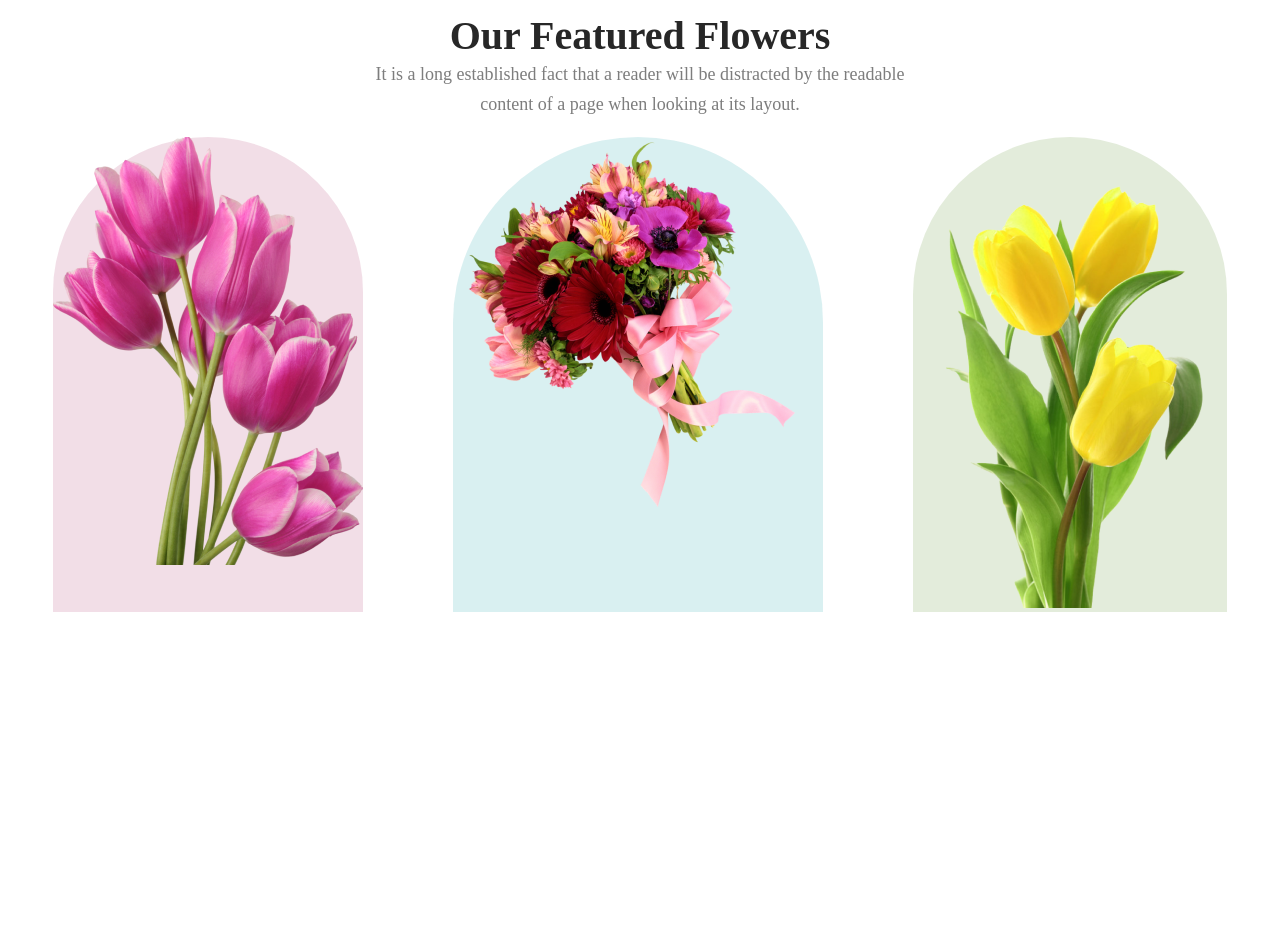
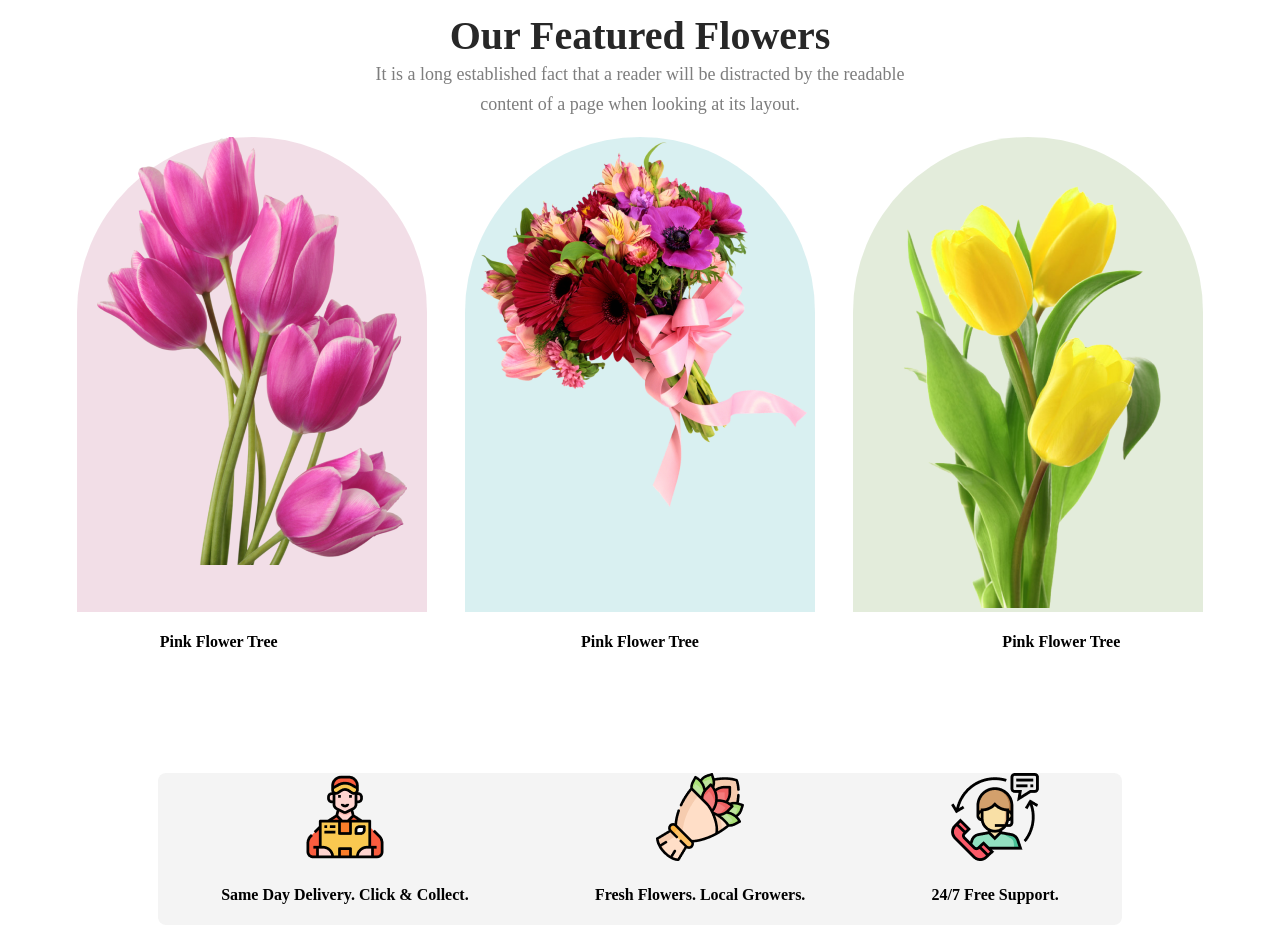
Before and after one commit to fahimahmad3717/first-assignment, a plain HTML site: page index.html in a window 1280 px wide. Shown: the part 860-1793 px from the top of the page. Before the commit the page ends 1480 px from the top, so only its background shows below. Drawn offline with Linux system fonts and the light colour scheme.

Commit message:
shed and images chang

```diff
--- a/index.html
+++ b/index.html
@@ -13,9 +13,11 @@
         <div class="benner">
             <div class="benner-cont">
                 <h1 class="benner-title">Let's make beautiful flowers a part of your life.</h1>
-                    <p class="benner-text">It is a long established fact that a reader will be distracted by the readable content of a page when looking at its layout. The point of using Lorem Ipsum is that it has a more-or-less normal distribution of letters.</p>
+                <p class="benner-text">It is a long established fact that a reader will be distracted by the readable
+                    content of a page when looking at its layout. The point of using Lorem Ipsum is that it has a
+                    more-or-less normal distribution of letters.</p>
 
-                    <button class="button">Shop Now</button>
+                <button class="button">Shop Now</button>
             </div>
             <img class="profile-pic" src="images/pngwing 10.png" alt="loading">
         </div>
@@ -24,14 +26,46 @@
         <div class="section">
             <section>
                 <h3 class="section-title">Our Featured Flowers</h3>
-                <p class="section-text">It is a long established fact that a reader will be distracted by the readable <br> content of a page when looking at its layout.</p>
+                <p class="section-text">It is a long established fact that a reader will be distracted by the readable
+                    <br> content of a page when looking at its layout.
+                </p>
             </section>
-        </div>
-        <div class="img-main">
-            <div class="img1"><img src="images/1.png" alt="loading"></div>
-            <div class="img2"><img src="images/2.png" alt="loading"></div>
-            <div class="img3"><img src="images/3.png" alt="loading"></div>
-        </div>
+
+            <div class="img-main">
+                <div class="img-main1">
+                    <img class="img-i" src="images/1.png" alt="">
+                    </img>
+                </div>
+                <div class="img-main2">
+                    <img class="img-i" src="images/2.png" alt="">
+                    </img>
+                </div>
+                <div class="img-main3">
+                    <img class="img-i" src="images/3.png" alt="">
+                    </img>
+                </div>
+            </div>
+
+            <div class="img-head">
+                <h4 class="img-title">Pink Flower Tree</h4>
+                <h4 class="img-title">Pink Flower Tree</h4>
+                <h4 class="img-title">Pink Flower Tree</h4>
+            </div>
+
+            <div class="shed-section">
+                <div class="shed-info">
+                    <img src="images/shed1.png" alt="" class="shed-icon">
+                    <h4 class="shed-dis">Same Day Delivery. Click & Collect.</h4>
+                </div>
+                <div class="shed-info">
+                    <img src="images/shed2.png" alt="" class="shed-icon">
+                    <h4 class="shed-dis">Fresh Flowers. Local Growers.</h4>
+                </div>
+                <div class="shed-info">
+                    <img src="images/shed3.png" alt="" class="shed-icon">
+                    <h4 class="shed-dis">24/7 Free Support.</h4>
+                </div>
+            </div>
 
     </main>
     <footer>
--- a/style.css
+++ b/style.css
@@ -62,22 +62,48 @@
 }
 
 .img-main {
-    color: #fff;
+    color: #ffffff;
     display: flex;
     justify-content: space-around;
+    margin: 0px 50px;
 }
 
-.img1 {
-    border-radius: 300px 300px 0px 0px;
+.img-head {
+    display: flex;
+    justify-content: space-around;
+    margin-bottom: 100px;
+}
+
+.img-main1 {
+    width: 350px;
+    border-radius: 200px 200px 0px 0px;
     background: #a7216226;
 }
 
-.img2 {
-    border-radius: 300px 300px 0px 0px;
+.img-main2 {
+    width: 350px;
+    border-radius: 200px 200px 0px 0px;
     background: #0597a026;
 }
 
-.img3 {
-    border-radius: 300px 300px 0px 0px;
+.img-main3 {
+    width: 350px;
+    border-radius: 200px 200px 0px 0px;
     background: #477d1126;
 }
+.img-i{
+
+}
+
+
+.img-title {
+    color: #000;
+}
+
+.shed-section {
+    display: flex;
+    justify-content: space-around;
+    border-radius: 8px;
+    background: #2727270d;
+    margin: 0px 150px;
+}
```
Also changed, not shown: images/shed1.png (renamed from images/Group 57.png), images/shed2.png (renamed from images/Group 58.png), images/shed3.png (renamed from images/Group 59.png).
